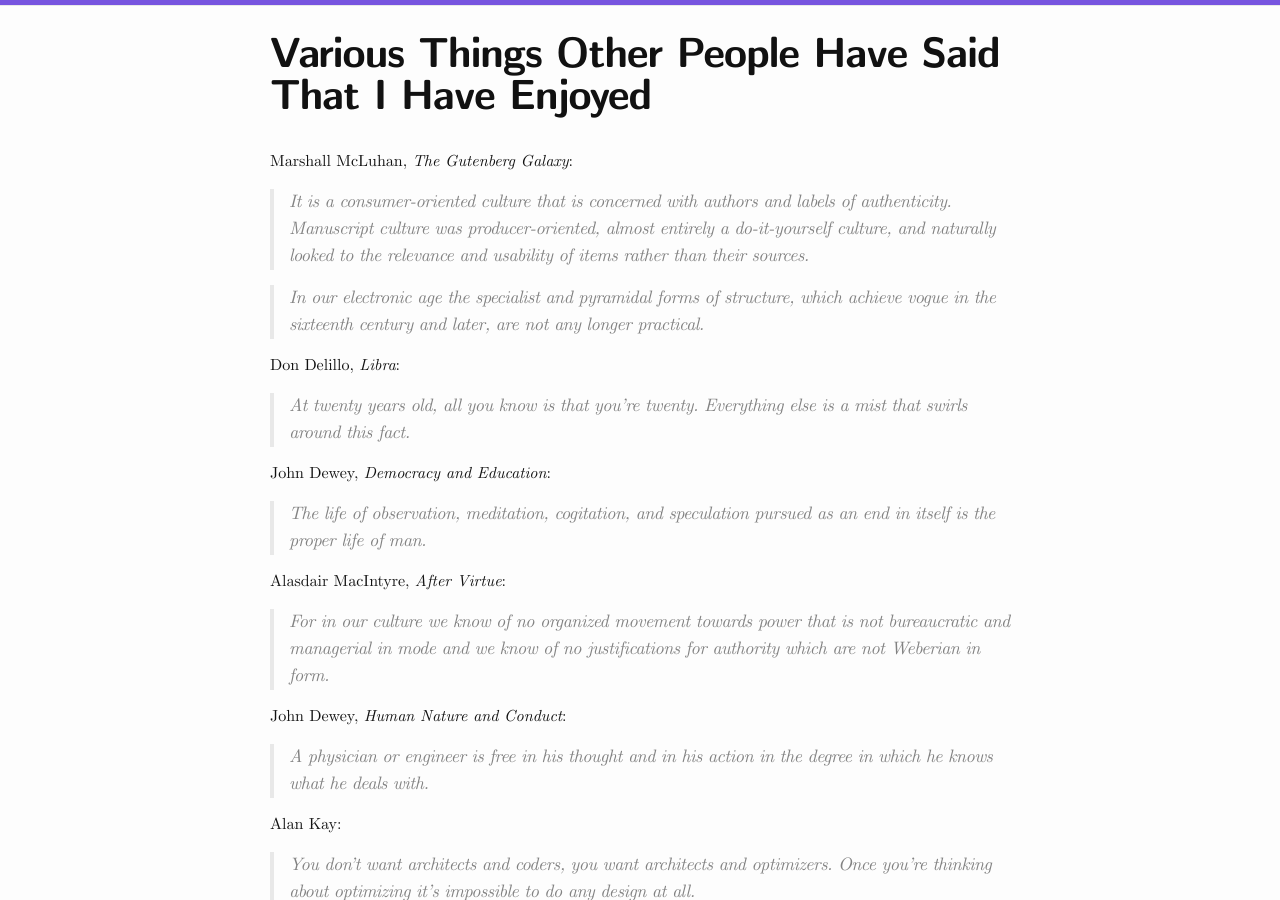
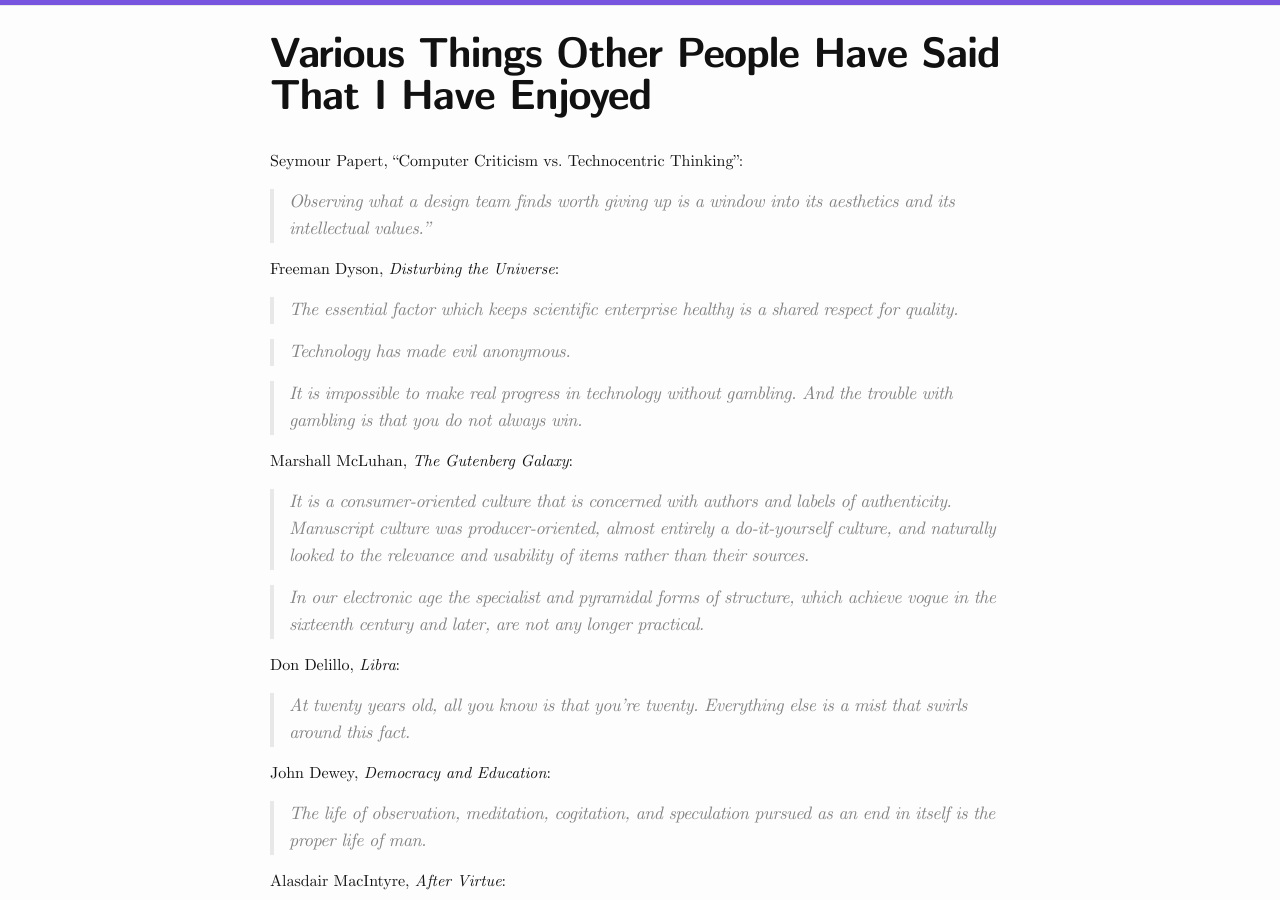
Before and after one commit to b20n/b20n.github.io, a Jekyll site: the page built from _posts/1970-01-01-things-other-people-said.md, in a window 1280 px wide and 900 px high. Built offline with Jekyll 4.4.1, drawn with Linux system fonts in a browser that asks for light colours.

Commit message:
Add quotes

```diff
--- a/_posts/1970-01-01-things-other-people-said.md
+++ b/_posts/1970-01-01-things-other-people-said.md
@@ -3,6 +3,21 @@ layout: post
 title:  "Various Things Other People Have Said That I Have Enjoyed"
 date: 1970-01-01
 ---
+
+Seymour Papert, "Computer Criticism vs. Technocentric Thinking":
+
+> Observing what a design team finds worth giving up is a window into its
+> aesthetics and its intellectual values."
+
+Freeman Dyson, _Disturbing the Universe_:
+
+> The essential factor which keeps scientific enterprise healthy is a shared
+> respect for quality.
+
+> Technology has made evil anonymous.
+
+> It is impossible to make real progress in technology without gambling. And the
+> trouble with gambling is that you do not always win.
 
 Marshall McLuhan, _The Gutenberg Galaxy_:
 
```
